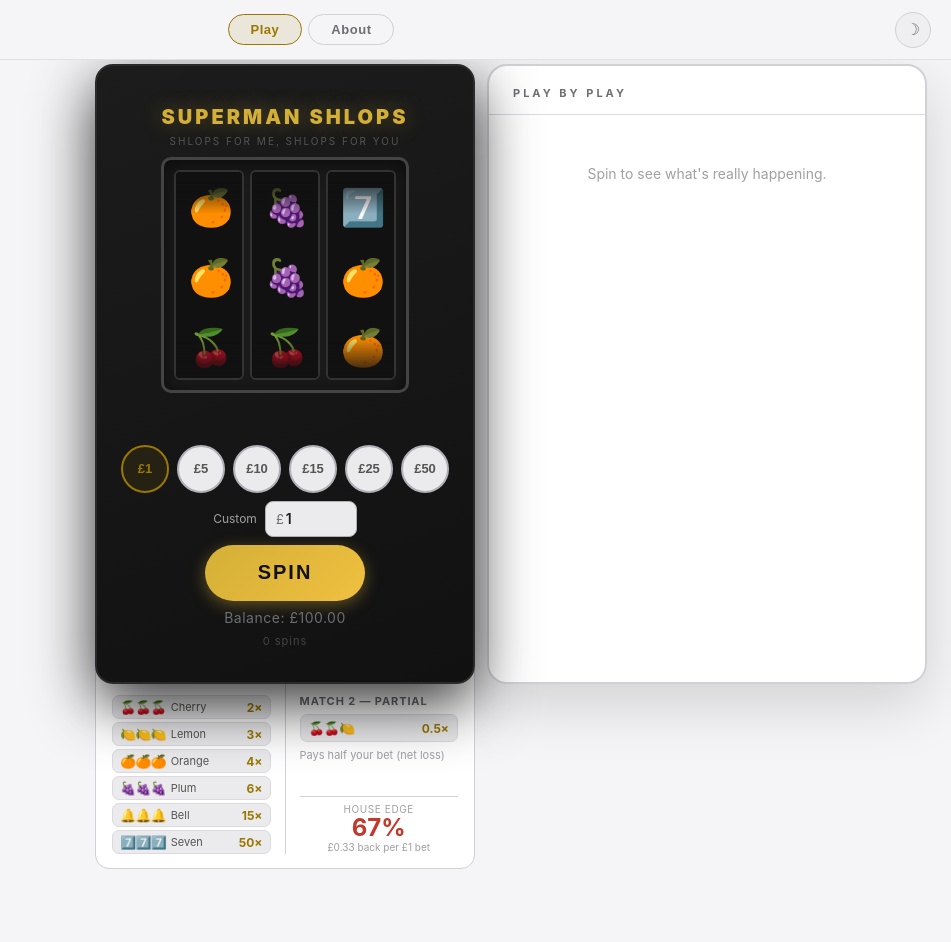
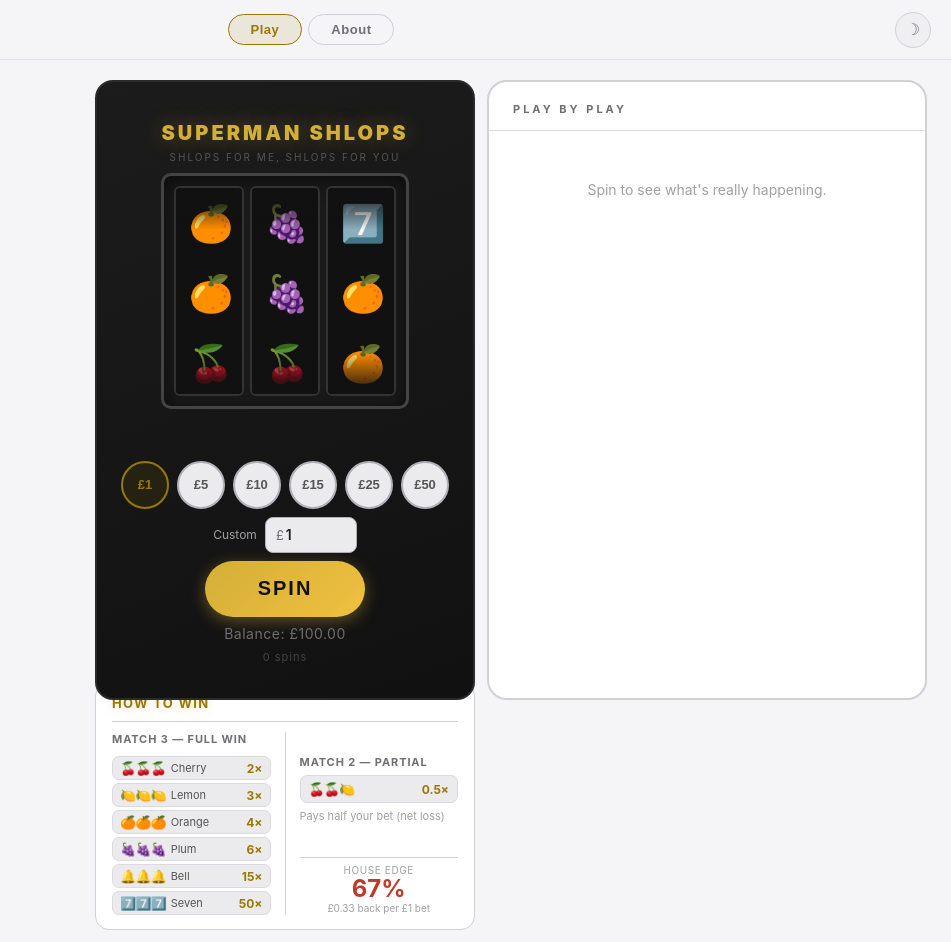
Before and after one commit to danbennett239/House-Always-Loses, a React (Vite) app: page / in a window 1280 px wide. Shown: the whole page, without its empty margins (329-1280 px from the left). Before the commit the page ends 881 px from the top, so only its background shows below. Built offline with nearby package versions, Linux system fonts and the light colour scheme.

Commit message:
fixed tooltip spin issue and padding, and focus

```diff
--- a/src/App.css
+++ b/src/App.css
@@ -78,7 +78,7 @@
   grid-template-columns: 1fr auto 1fr;
   align-items: start;
   gap: 12px;
-  padding: 4px 24px 12px;
+  padding: 20px 24px 12px;
 }
 
 /* Centre column: machine only */
@@ -98,11 +98,7 @@
   padding-top: 57px;
 }
 
-/* Dim flanking panels when a trick callout is visible */
-.game-layout[data-toast-active] > :last-child {
-  opacity: 0.25;
-  pointer-events: none;
-}
+/* No dimming — spin is blocked via canSpin instead */
 
 .game-layout > :first-child,
 .game-layout > :last-child {
@@ -145,19 +141,31 @@
     gap: 14px;
   }
 
-  /* On mobile, trick toast becomes a bottom sheet */
+  /* On mobile, trick toast becomes a centred overlay */
   .tt-card {
     position: fixed;
-    left: 16px;
-    right: 16px;
-    bottom: 16px;
-    top: auto;
-    width: auto;
-    transform: none;
+    top: 50%;
+    left: 50%;
+    right: auto;
+    bottom: auto;
+    width: calc(100vw - 32px);
+    transform: translate(-50%, -50%);
+    z-index: 201;
   }
 
+  /* Backdrop behind the card */
   .tt-card::before,
   .tt-card::after {
     display: none;
   }
+
+  .game-layout[data-toast-active]::before {
+    content: '';
+    position: fixed;
+    inset: 0;
+    background: rgba(0, 0, 0, 0.65);
+    backdrop-filter: blur(4px);
+    -webkit-backdrop-filter: blur(4px);
+    z-index: 200;
+  }
 }
--- a/src/App.jsx
+++ b/src/App.jsx
@@ -83,14 +83,14 @@ export default function App() {
       </nav>
 
       {page === 'game' ? (
-        <div className="game-layout" data-toast-active={activeToast ? 'true' : undefined}>
+        <div className="game-layout" data-toast-active={!!activeToast || undefined}>
           {/* Left column: trick callout lives here */}
           <div className="toast-area">
             <TrickToast event={activeToast} onDismiss={dismissToast} />
           </div>
           {/* Centre column: machine only */}
           <div className="machine-column">
-            <SlotMachine {...engine} reset={handleReset} onReelsSettled={handleReelsSettled} />
+            <SlotMachine {...engine} canSpin={engine.canSpin && !activeToast} reset={handleReset} onReelsSettled={handleReelsSettled} />
           </div>
           <PlayByPlay log={visibleLog} />
           {/* Full-width row below the three columns */}
--- a/src/components/HowToWin/HowToWin.css
+++ b/src/components/HowToWin/HowToWin.css
@@ -1,16 +1,34 @@
 .htw-panel {
   width: 100%;
   grid-column: 2;
-  margin-top: -40px;
+  margin-top: -30px;
   background: var(--bg-elevated);
   border: 1px solid var(--border);
   border-radius: 14px;
-  padding: 14px 16px;
+  padding: 12px 16px 14px;
+  display: flex;
+  flex-direction: column;
+  gap: 0;
+  transition: background 0.3s, border-color 0.3s;
+}
+
+.htw-title {
+  font-size: 13px;
+  font-weight: 700;
+  color: var(--gold);
+  text-transform: uppercase;
+  letter-spacing: 0.1em;
+  text-shadow: 0 0 10px var(--gold-glow);
+  padding-bottom: 10px;
+  margin-bottom: 10px;
+  border-bottom: 1px solid var(--border);
+}
+
+.htw-body {
   display: flex;
   flex-direction: row;
-  gap: 0;
+  flex: 1;
   align-items: stretch;
-  transition: background 0.3s, border-color 0.3s;
 }
 
 /* Columns */
@@ -163,8 +181,12 @@
 
 @media (max-width: 700px) {
   .htw-panel {
+    margin-top: 0;
+  }
+
+  .htw-body {
     flex-direction: column;
-    margin-top: 0;
+    gap: 14px;
   }
 
   .htw-col--right {
--- a/src/components/HowToWin/HowToWin.jsx
+++ b/src/components/HowToWin/HowToWin.jsx
@@ -9,8 +9,10 @@ const [s0, s1] = SYMBOLS
 export default function HowToWin() {
   return (
     <aside className="htw-panel" aria-label="How to win">
+      <h2 className="htw-title">How to Win</h2>
 
-      {/* Col 1: Match 3 payouts — 3 rows of 2 */}
+      <div className="htw-body">
+        {/* Col 1: Match 3 payouts — single column */}
         <div className="htw-col">
           <h3 className="htw-section-title">Match 3 — Full Win</h3>
           <ul className="htw-payout-list">
@@ -41,6 +43,7 @@ export default function HowToWin() {
             <span className="htw-rtp-sub">£{RETURN_PER_POUND} back per £1 bet</span>
           </div>
         </div>
+      </div>
 
     </aside>
   )
--- a/src/components/PlayByPlay/PlayByPlay.css
+++ b/src/components/PlayByPlay/PlayByPlay.css
@@ -7,7 +7,7 @@
   background: linear-gradient(160deg, var(--bg-elevated) 0%, var(--bg-2) 100%);
   border-radius: 20px;
   border: 2px solid var(--border);
-  box-shadow: var(--shadow-deep);
+  box-shadow: none;
   overflow: hidden;
 }
 
--- a/src/components/SlotMachine/SlotMachine.css
+++ b/src/components/SlotMachine/SlotMachine.css
@@ -8,7 +8,7 @@
   background: linear-gradient(160deg, #1c1c1c 0%, #111 100%);
   border-radius: 18px;
   border: 2px solid #2a2a2a;
-  box-shadow: 0 20px 60px rgba(0,0,0,0.8);
+  box-shadow: none;
   min-width: 280px;
   height: 620px;
   justify-content: center;
--- a/src/components/TrickToast/TrickToast.css
+++ b/src/components/TrickToast/TrickToast.css
@@ -11,15 +11,11 @@
   display: flex;
   flex-direction: column;
   gap: 14px;
-  box-shadow:
-    0 8px 32px rgba(0, 0, 0, 0.45),
-    0 0 0 1px var(--glass-border);
+  box-shadow: none;
 }
 
 [data-theme="light"] .tt-card {
-  box-shadow:
-    0 8px 24px rgba(0, 0, 0, 0.14),
-    0 0 0 1px var(--glass-border);
+  box-shadow: none;
 }
 
 /* Right-pointing arrow — tail on right edge of card, pointing toward machine */
@@ -105,11 +101,18 @@
   cursor: pointer;
   transition: opacity 0.15s, transform 0.15s;
   flex-shrink: 0;
+  animation: tt-pulse 1.2s ease-in-out infinite;
+}
+
+@keyframes tt-pulse {
+  0%, 100% { opacity: 1;    transform: scale(1); }
+  50%       { opacity: 0.6; transform: scale(0.96); }
 }
 
 .tt-dismiss:hover {
   opacity: 0.85;
   transform: translateY(-1px);
+  animation-play-state: paused;
 }
 
 .tt-hint {
```
Lines whose indentation alone changed are shown as unchanged.
